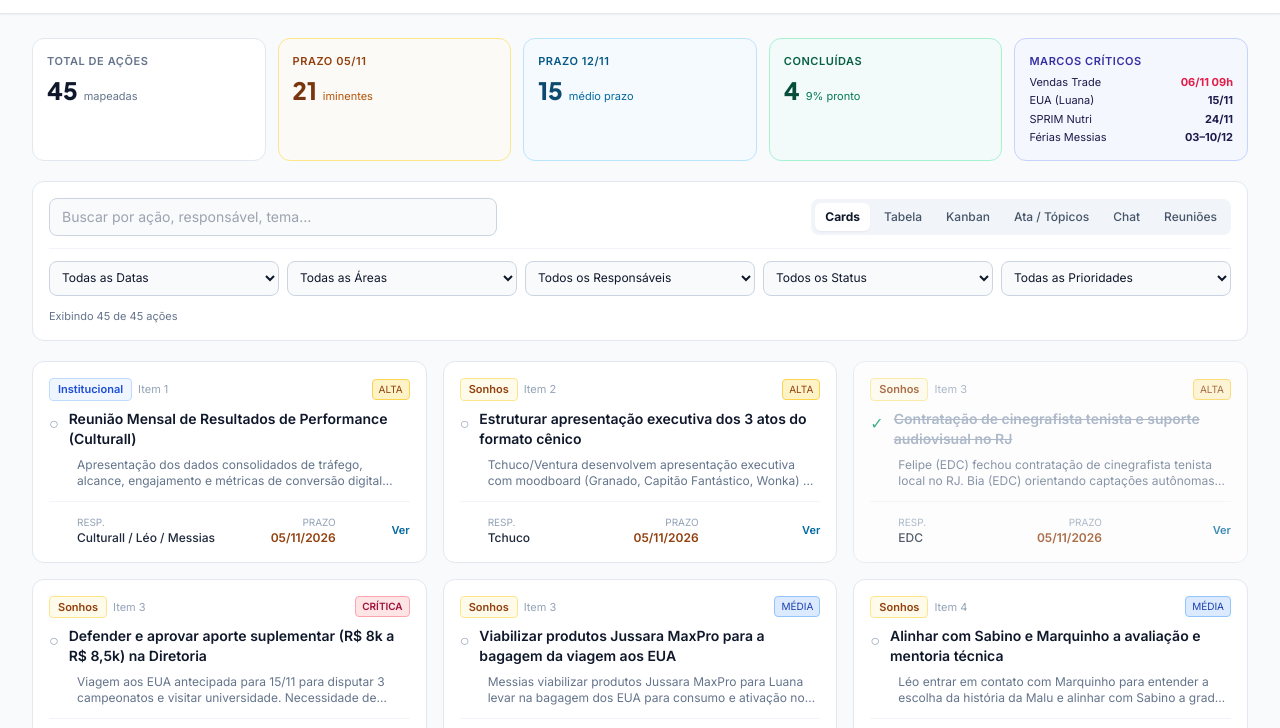
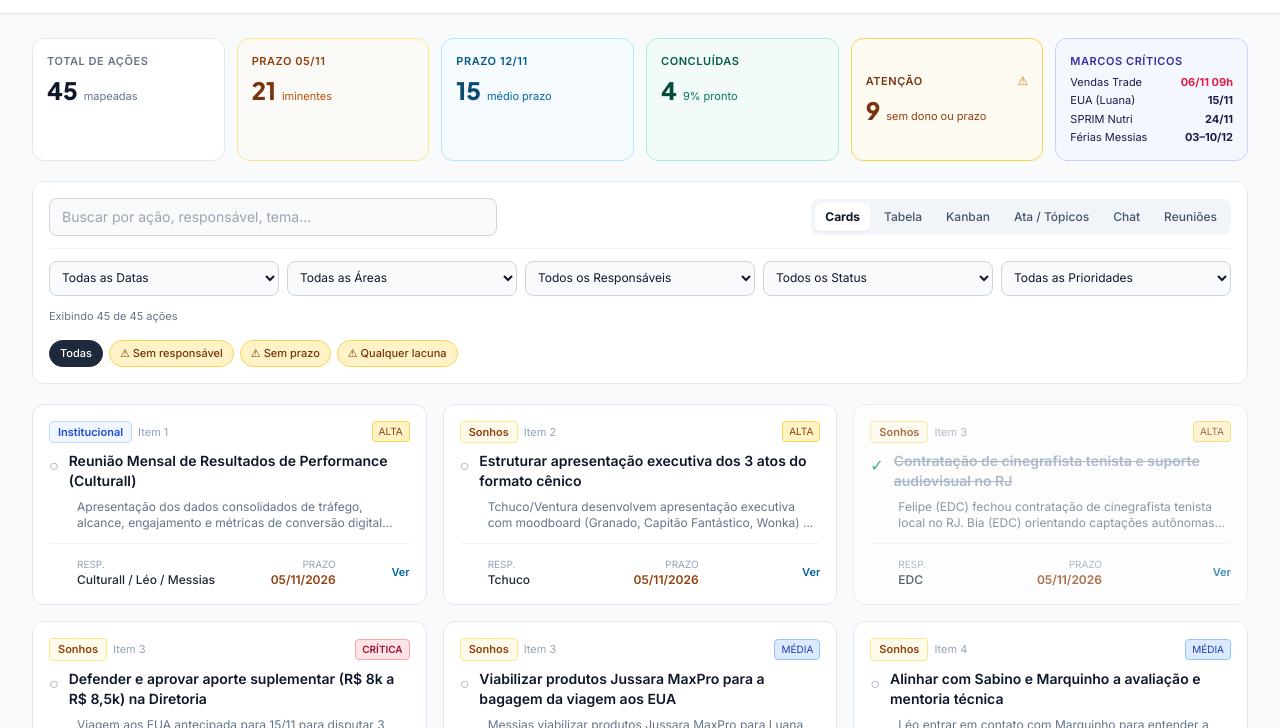
Before and after one commit to leoalmeida1-dot/painel-jussara-ventura, a plain HTML site: page index.html in a window 1280 px wide. Shown: the part 67-795 px from the top of the page. Drawn offline with nearby package versions, Linux system fonts and the light colour scheme.

Commit message:
Filtro de acoes sem responsavel ou sem prazo: card de atencao + chips + selo nos cards + aviso no resumo

```diff
--- a/index.html
+++ b/index.html
@@ -35,11 +35,15 @@
 </header>
 
 <main class="max-w-7xl mx-auto px-4 sm:px-6 lg:px-8 py-6 flex-1 w-full flex flex-col gap-5">
- <section class="grid grid-cols-2 lg:grid-cols-5 gap-3">
+ <section class="grid grid-cols-2 lg:grid-cols-6 gap-3">
   <div class="bg-white p-3.5 rounded-xl border border-slate-200"><div class="text-[11px] font-semibold uppercase tracking-wider text-slate-500 mb-1">Total de Ações</div><div class="flex items-baseline gap-1.5"><span id="kTotal" class="text-2xl font-extrabold fd">0</span><span class="text-[11px] text-slate-500">mapeadas</span></div></div>
   <div class="bg-amber-50/40 p-3.5 rounded-xl border border-amber-200"><div class="text-[11px] font-semibold uppercase tracking-wider text-amber-800 mb-1">Prazo 05/11</div><div class="flex items-baseline gap-1.5"><span id="k05" class="text-2xl font-extrabold fd text-amber-900">0</span><span class="text-[11px] text-amber-700">iminentes</span></div></div>
   <div class="bg-sky-50/40 p-3.5 rounded-xl border border-sky-200"><div class="text-[11px] font-semibold uppercase tracking-wider text-sky-800 mb-1">Prazo 12/11</div><div class="flex items-baseline gap-1.5"><span id="k12" class="text-2xl font-extrabold fd text-sky-900">0</span><span class="text-[11px] text-sky-700">médio prazo</span></div></div>
   <div class="bg-emerald-50/40 p-3.5 rounded-xl border border-emerald-200"><div class="text-[11px] font-semibold uppercase tracking-wider text-emerald-800 mb-1">Concluídas</div><div class="flex items-baseline gap-1.5"><span id="kDone" class="text-2xl font-extrabold fd text-emerald-900">0</span><span id="kPct" class="text-[11px] text-emerald-700">0% pronto</span></div></div>
+  <button id="kAlerta" type="button" class="text-left bg-amber-50/60 p-3.5 rounded-xl border border-amber-300 hover:border-amber-500 hover:bg-amber-50 transition-colors cursor-pointer" title="Clique para ver só as ações que precisam de atenção">
+   <div class="flex items-center justify-between gap-1 mb-1"><span class="text-[11px] font-semibold uppercase tracking-wider text-amber-900">Atenção</span><span class="text-amber-600 text-xs">⚠</span></div>
+   <div class="flex items-baseline gap-1.5"><span id="kFalta" class="text-2xl font-extrabold fd text-amber-900">0</span><span class="text-[11px] text-amber-800">sem dono ou prazo</span></div>
+  </button>
   <div class="col-span-2 lg:col-span-1 bg-indigo-50/40 p-3.5 rounded-xl border border-indigo-200"><div class="text-[11px] font-semibold uppercase tracking-wider text-indigo-800 mb-1">Marcos Críticos</div><div class="text-[11px] text-indigo-950 space-y-0.5"><div class="flex justify-between gap-2"><span>Vendas Trade</span><strong class="text-rose-600">06/11 09h</strong></div><div class="flex justify-between gap-2"><span>EUA (Luana)</span><strong>15/11</strong></div><div class="flex justify-between gap-2"><span>SPRIM Nutri</span><strong>24/11</strong></div><div class="flex justify-between gap-2"><span>Férias Messias</span><strong>03–10/12</strong></div></div></div>
  </section>
 
@@ -63,6 +67,12 @@
    <select id="fPrio" class="text-xs border border-slate-300 rounded-lg py-2 px-2 bg-slate-50"><option value="ALL">Todas as Prioridades</option><option>Crítica</option><option>Alta</option><option>Média</option><option>Baixa</option></select>
   </div>
   <div class="flex items-center justify-between text-[11px] text-slate-500"><span id="contador">—</span><span id="tags" class="flex flex-wrap gap-1"></span></div>
+  <div class="flex flex-wrap gap-1.5 pt-1">
+   <button data-falta="todos" class="faltaBtn px-2.5 py-1 rounded-full text-[11px] font-medium bg-slate-100 text-slate-600 hover:bg-slate-200">Todas</button>
+   <button data-falta="semDono" class="faltaBtn px-2.5 py-1 rounded-full text-[11px] font-medium bg-amber-100 text-amber-900 hover:bg-amber-200 border border-amber-300">⚠ Sem responsável</button>
+   <button data-falta="semPrazo" class="faltaBtn px-2.5 py-1 rounded-full text-[11px] font-medium bg-amber-100 text-amber-900 hover:bg-amber-200 border border-amber-300">⚠ Sem prazo</button>
+   <button data-falta="qualquer" class="faltaBtn px-2.5 py-1 rounded-full text-[11px] font-medium bg-amber-100 text-amber-900 hover:bg-amber-200 border border-amber-300">⚠ Qualquer lacuna</button>
+  </div>
  </section>
 
  <div id="vCards" class="grid grid-cols-1 md:grid-cols-2 lg:grid-cols-3 gap-4"></div>
@@ -79,7 +89,7 @@
    <div class="bg-white rounded-xl border border-slate-200 p-4 space-y-3">
     <div>
      <h3 class="text-sm font-bold text-slate-900">Subir reunião</h3>
-     <p class="text-[11px] text-slate-500 mt-0.5">Áudio (até 20 MB) ou texto colado. A IA lê e propõe as ações — nada entra no painel sem você aprovar.</p>
+     <p class="text-[11px] text-slate-500 mt-0.5">Áudio (até 20 MB) ou texto colado. A IA lê, atualiza o que existe e propõe o que é novo.</p>
     </div>
     <div class="border-2 border-dashed border-slate-300 rounded-xl p-4 text-center hover:border-sky-400 transition-colors cursor-pointer" id="dropZone">
      <input type="file" id="audioFile" accept="audio/*,video/mp4,video/webm,text/plain,.txt,.md,.srt,.vtt,.csv" class="hidden">
@@ -92,7 +102,7 @@
      <div class="flex-1 h-px bg-slate-200"></div><span class="text-[10px] text-slate-400 uppercase">ou</span><div class="flex-1 h-px bg-slate-200"></div>
     </div>
     <textarea id="reuniaoTexto" rows="4" placeholder="Cole aqui a transcrição ou a pauta da reunião…" class="w-full text-xs border border-slate-300 rounded-lg p-2.5 bg-slate-50 focus:bg-white resize-y"></textarea>
-    <button id="btnProcessar" class="w-full px-4 py-2 bg-sky-700 hover:bg-sky-800 disabled:opacity-40 text-white text-sm font-medium rounded-lg">Processar e propor ações</button>
+    <button id="btnProcessar" class="w-full px-4 py-2 bg-sky-700 hover:bg-sky-800 disabled:opacity-40 text-white text-sm font-medium rounded-lg">Analisar reunião</button>
     <div id="procStatus" class="text-[11px] text-slate-500 min-h-[16px]"></div>
    </div>
    <div class="bg-white rounded-xl border border-slate-200 p-4 flex flex-col">
@@ -191,6 +201,11 @@
 var DADOS={acoes:[],ata:{}},T=[],view="cards",sel=null;
 var KEY="jussara_dash_v5";
 var GKEY="jussara_gemini_key",HIST=[],enviando=false;
+var faltaFiltro="todos";
+function semDono(t){var a=String(t.assignee||"").trim().toLowerCase();return !a||a==="a definir"||a==="definir"||a==="—"||a==="-"}
+function semPrazo(t){var p=String(t.deadline||"").trim().toLowerCase();return !p||p==="a definir"||p==="—"||p==="-"}
+function precisaAtencao(t){return semDono(t)||semPrazo(t)}
+function lacunas(t){var l=[];if(semDono(t))l.push("responsável");if(semPrazo(t))l.push("prazo");return l}
 var MODELOS=["gemini-2.5-flash","gemini-2.0-flash","gemini-1.5-flash"];
 var AREA={MaxPro:"bg-red-50 text-red-700 border-red-200",Sonhos:"bg-amber-50 text-amber-800 border-amber-200",SPRIM:"bg-indigo-50 text-indigo-700 border-indigo-200","Influência":"bg-purple-50 text-purple-700 border-purple-200",Institucional:"bg-blue-50 text-blue-700 border-blue-200",RH:"bg-teal-50 text-teal-700 border-teal-200",Planejamento:"bg-slate-100 text-slate-800 border-slate-200"};
 var PRIO={"Crítica":"bg-rose-100 text-rose-800 border-rose-300 font-semibold",Alta:"bg-amber-100 text-amber-800 border-amber-300",Média:"bg-blue-100 text-blue-800 border-blue-300",Baixa:"bg-slate-100 text-slate-700 border-slate-300"};
@@ -204,9 +219,17 @@ document.getElementById("kTotal").textContent=T.length;
 document.getElementById("k05").textContent=T.filter(function(t){return t.deadline==="05/11/2026"}).length;
 document.getElementById("k12").textContent=T.filter(function(t){return t.deadline==="12/11/2026"}).length;
 document.getElementById("kDone").textContent=d;
-document.getElementById("kPct").textContent=p+"% pronto"}
+document.getElementById("kPct").textContent=p+"% pronto";
+var falta=T.filter(function(t){return t.status!=="Concluído"&&precisaAtencao(t)}).length;
+var el=document.getElementById("kFalta");if(el)el.textContent=falta;
+var kb=document.getElementById("kAlerta");
+if(kb){if(falta>0){kb.className="text-left bg-amber-50/60 p-3.5 rounded-xl border border-amber-300 hover:border-amber-500 hover:bg-amber-50 transition-colors cursor-pointer"}
+else{kb.className="text-left bg-white p-3.5 rounded-xl border border-slate-200 cursor-pointer"}}}
 function filtrados(){var q=document.getElementById("q").value.toLowerCase().trim(),dp=document.getElementById("fPrazo").value,ar=document.getElementById("fArea").value,rs=document.getElementById("fResp").value,st=document.getElementById("fStatus").value,pr=document.getElementById("fPrio").value;
 return T.filter(function(t){
+if(faltaFiltro==="semDono"&&!semDono(t))return false;
+if(faltaFiltro==="semPrazo"&&!semPrazo(t))return false;
+if(faltaFiltro==="qualquer"&&!precisaAtencao(t))return false;
 if(dp!=="ALL"&&t.deadline!==dp)return false;
 if(ar!=="ALL"&&t.area!==ar)return false;
 if(rs!=="ALL"&&(t.assignee||"").toLowerCase().indexOf(rs.toLowerCase())<0)return false;
@@ -217,10 +240,13 @@ return true})}
 function cards(l){var c=document.getElementById("vCards");
 if(!l.length){c.innerHTML='<div class="col-span-full py-12 text-center bg-white rounded-xl border border-dashed border-slate-300 text-sm text-slate-600">Nenhuma ação para estes filtros.</div>';return}
 c.innerHTML=l.map(function(t){var d=t.status==="Concluído";
-return '<div class="bg-white rounded-xl border '+(d?"border-slate-200 opacity-75":"border-slate-200 hover:border-sky-300")+' p-4 flex flex-col justify-between">'+
+var falta=d?"":(precisaAtencao(t)?'<div class="mt-2 ml-7 inline-flex items-center gap-1 px-2 py-0.5 rounded-full bg-amber-100 text-amber-900 border border-amber-300 text-[10px] font-semibold">⚠ falta '+lacunas(t).join(" e ")+'</div>':"");
+var borda=d?"border-slate-200 opacity-75":(precisaAtencao(t)?"border-amber-300 hover:border-amber-400":"border-slate-200 hover:border-sky-300");
+return '<div class="bg-white rounded-xl border '+borda+' p-4 flex flex-col justify-between">'+
 '<div><div class="flex items-center justify-between gap-2 mb-2"><div class="flex items-center gap-1.5 overflow-hidden"><span class="px-2 py-0.5 rounded text-[11px] font-semibold border '+(AREA[t.area]||"bg-slate-100")+'">'+esc(t.area)+'</span><span class="text-[11px] text-slate-400 truncate">Item '+t.topicNumber+'</span></div><span class="px-1.5 py-0.5 rounded text-[10px] uppercase border '+(PRIO[t.priority]||"")+'">'+esc(t.priority)+'</span></div>'+
 '<div class="flex items-start gap-2.5 mb-2"><button onclick="toggle(\''+t.id+'\')" class="mt-0.5 shrink-0 '+(d?"text-emerald-600":"text-slate-400 hover:text-emerald-600")+'" title="Alternar">'+(d?"✓":"○")+'</button>'+
 '<h4 class="text-xs sm:text-sm font-semibold '+(d?"line-through text-slate-400":"text-slate-900")+' leading-snug">'+esc(t.title)+'</h4></div>'+
+falta+
 '<p class="text-xs text-slate-500 line-clamp-2 mb-3 pl-7">'+esc(t.context)+'</p></div>'+
 '<div class="pt-3 border-t border-slate-100 flex items-center justify-between text-xs pl-7">'+
 '<div><span class="text-[10px] text-slate-400 uppercase block">Resp.</span><span class="font-medium text-slate-800">'+esc(t.assignee)+'</span></div>'+
@@ -258,6 +284,10 @@ return '<div class="p-2.5 rounded-lg border '+(d?"border-emerald-200 bg-emerald-
 function render(){var l=filtrados();
 document.getElementById("contador").textContent="Exibindo "+l.length+" de "+T.length+" ações";var tg=[],dp=document.getElementById("fPrazo"),ar=document.getElementById("fArea"),rs=document.getElementById("fResp"),st=document.getElementById("fStatus"),pr=document.getElementById("fPrio"),q=document.getElementById("q").value.trim();
 if(dp.value!=="ALL")tg.push("Prazo: "+dp.value);if(ar.value!=="ALL")tg.push("Área: "+ar.value);if(rs.value!=="ALL")tg.push("Resp: "+rs.value);if(st.value!=="ALL")tg.push("Status: "+st.value);if(pr.value!=="ALL")tg.push("Prioridade: "+pr.value);if(q)tg.push('"'+q+'"');
+if(faltaFiltro==="semDono")tg.push("⚠ sem responsável");if(faltaFiltro==="semPrazo")tg.push("⚠ sem prazo");if(faltaFiltro==="qualquer")tg.push("⚠ com lacuna");
+document.querySelectorAll(".faltaBtn").forEach(function(b){
+var ativo=(b.dataset.falta===faltaFiltro);
+b.className="faltaBtn px-2.5 py-1 rounded-full text-[11px] font-medium "+(ativo?"bg-slate-800 text-white border border-slate-800":"bg-amber-100 text-amber-900 hover:bg-amber-200 border border-amber-300")});
 document.getElementById("tags").innerHTML=tg.map(function(x){return '<span class="px-2 py-0.5 rounded-full bg-sky-100 text-sky-800">'+esc(x)+'</span>'}).join("");
 var vs=["vCards","vTable","vKanban","vPauta","vChat","vReuniao"];vs.forEach(function(id){document.getElementById(id).classList.add("hidden")});
 if(view==="cards"){document.getElementById("vCards").classList.remove("hidden");document.getElementById("vCards").classList.add("grid");cards(l)}
@@ -344,7 +374,7 @@ if(ehTexto){
   document.getElementById("reuniaoTexto").value=t;
   arquivoSel=null;
   var palavras=t.split(/\s+/).filter(Boolean).length;
-  setStatus("Transcrição carregada: "+palavras.toLocaleString("pt-BR")+" palavras, ~"+Math.round(palavras/130)+" min de fala. Clique em Processar.","text-emerald-600");
+  setStatus("Transcrição carregada: "+palavras.toLocaleString("pt-BR")+" palavras, ~"+Math.round(palavras/130)+" min de fala. Clique em Analisar.","text-emerald-600");
  };
  r.onerror=function(){setStatus("Não consegui ler o arquivo.","text-rose-600")};
  r.readAsText(f,"utf-8");
@@ -352,7 +382,7 @@ if(ehTexto){
  return}
 arquivoSel=f;document.getElementById("fileName").textContent=f.name+" · "+(f.size/1048576).toFixed(1)+" MB";
 if(f.size>20*1024*1024){setStatus("Áudio de "+(f.size/1048576).toFixed(1)+" MB passa do limite de 20 MB. Divida o áudio ou suba a transcrição em .txt.","text-rose-600");var b=document.getElementById("btnProcessar");if(b)b.disabled=false;return}
-setStatus("Áudio pronto ("+(f.size/1048576).toFixed(1)+" MB). Clique em Processar.","text-emerald-600")}
+setStatus("Áudio pronto ("+(f.size/1048576).toFixed(1)+" MB). Clique em Analisar.","text-emerald-600")}
 function processar(){var txt=document.getElementById("reuniaoTexto").value.trim();
 if(!gkey()){abrirChave();setStatus("Configure a chave do Gemini primeiro.","text-amber-600");return}
 if(!arquivoSel&&!txt){setStatus("Escolha um arquivo ou cole o texto da reunião.","text-amber-600");return}
@@ -637,9 +667,13 @@ document.querySelectorAll(".vb").forEach(function(x){x.className="vb px-2.5 py-1
 b.className="vb px-2.5 py-1.5 rounded-md bg-white text-slate-900 shadow-sm font-bold whitespace-nowrap";
 view=b.dataset.v;render()}});
 ["q","fPrazo","fArea","fResp","fStatus","fPrio"].forEach(function(id){var e=document.getElementById(id);e.addEventListener(id==="q"?"input":"change",render)});
+document.querySelectorAll(".faltaBtn").forEach(function(b){b.onclick=function(){faltaFiltro=(faltaFiltro===b.dataset.falta)?"todos":b.dataset.falta;render()}});
+var ka=document.getElementById("kAlerta");if(ka)ka.onclick=function(){faltaFiltro=(faltaFiltro==="qualquer")?"todos":"qualquer";if(faltaFiltro==="qualquer"){document.getElementById("fPrio").value="ALL";document.getElementById("fStatus").value="ALL";document.getElementById("fArea").value="ALL";document.getElementById("fResp").value="ALL";document.getElementById("fPrazo").value="ALL";document.getElementById("q").value=""}render()};
 document.getElementById("btnResumo").onclick=function(){var l=filtrados();
 var out=["*RESUMO — JUSSARA & VENTURA* ("+new Date().toLocaleDateString("pt-BR")+")","Total filtrado: "+l.length,""];
-l.forEach(function(t,i){out.push((i+1)+". ["+t.area+"] "+t.title);out.push("   • "+t.assignee+" | "+t.deadline+" ("+t.priority+") | "+t.status)});
+var nFalta=l.filter(function(t){return t.status!=="Concluído"&&precisaAtencao(t)}).length;
+if(nFalta)out.push("⚠ "+nFalta+" ação(ões) sem responsável ou sem prazo","");
+l.forEach(function(t,i){out.push((i+1)+". ["+t.area+"] "+t.title);out.push("   • "+t.assignee+" | "+t.deadline+" ("+t.priority+") | "+t.status+(precisaAtencao(t)?" ⚠ falta "+lacunas(t).join(" e "):""))});
 var txt=out.join("\n");
 if(navigator.clipboard){navigator.clipboard.writeText(txt).then(function(){toast("Resumo copiado","ok")}).catch(fallback)}else fallback();
 function fallback(){var ta=document.createElement("textarea");ta.value=txt;document.body.appendChild(ta);ta.select();document.execCommand("copy");ta.remove();toast("Resumo copiado","ok")}};
```
